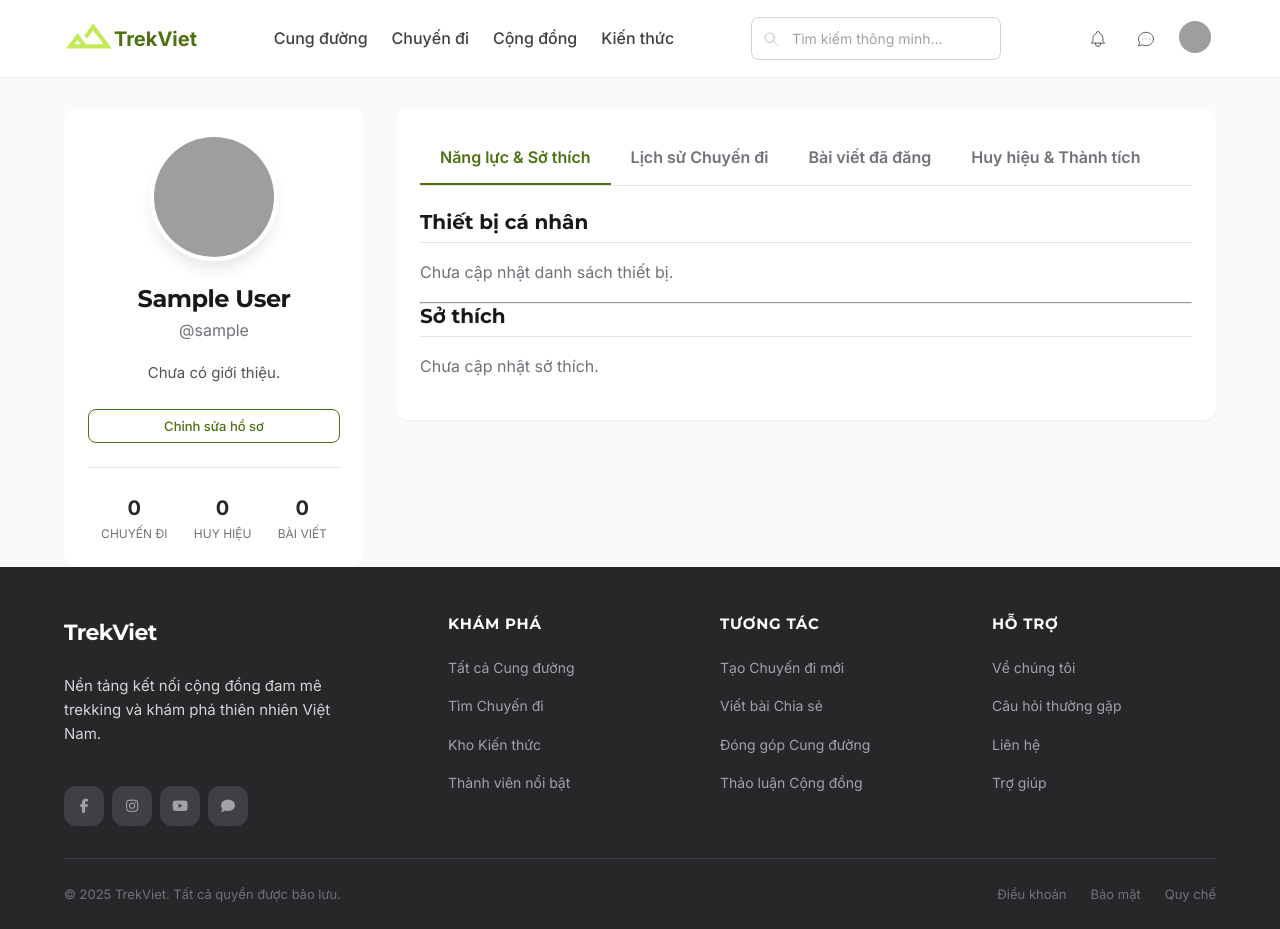
After one commit to PhuongTran2212/trekking-web, a Django app: a page that uses templates/partials/_header_user.html in a window 1280 px wide. The commit adds this page. Run offline with Django 5.2, Linux system fonts and the light colour scheme; the visitor is signed in with stand-in values (Sample User, id 1); data comes from the database, SQL or seed files in the repository; data that the repository does not hold is empty; grey boxes are pictures that could not be loaded.

Commit message:
trang cá nhân

```diff
--- /dev/null
+++ b/accounts/templates/accounts/profile_detail.html
@@ -0,0 +1,152 @@
+{% extends "base.html" %}
+{% load static %}
+
+{% block title %}Hồ sơ của {{ profile_user.username }}{% endblock %}
+
+{% block extra_css %}
+<style>
+    .profile-grid { display: grid; grid-template-columns: 300px 1fr; gap: var(--spacing-xl); margin-top: var(--spacing-xl); }
+    @media (max-width: 768px) { .profile-grid { grid-template-columns: 1fr; } }
+    .profile-sidebar .card-body { text-align: center; }
+    .profile-avatar { width: 128px; height: 128px; border-radius: 50%; object-fit: cover; margin: 0 auto var(--spacing-md); border: 4px solid white; box-shadow: var(--shadow-lg); }
+    .profile-name { font-family: var(--font-heading); font-size: 1.5rem; margin-bottom: var(--spacing-xs); }
+    .profile-username { color: var(--gray-500); margin-bottom: var(--spacing-md); }
+    .profile-bio { font-size: 0.9375rem; color: var(--gray-600); margin-bottom: var(--spacing-lg); line-height: 1.6; }
+    .profile-stats { display: flex; justify-content: space-around; border-top: 1px solid var(--gray-200); padding-top: var(--spacing-lg); margin-top: var(--spacing-lg); }
+    .stat-item .value { font-size: 1.25rem; font-weight: 700; }
+    .stat-item .label { font-size: 0.75rem; color: var(--gray-500); text-transform: uppercase; }
+    .profile-tabs { display: flex; border-bottom: 1px solid var(--gray-200); margin-bottom: var(--spacing-lg); flex-wrap: wrap; }
+    .tab-link { padding: 0.75rem 1.25rem; font-weight: 600; color: var(--gray-500); cursor: pointer; border-bottom: 2px solid transparent; transition: all var(--transition-fast); }
+    .tab-link:hover { color: var(--primary-dark); }
+    .tab-link.active { color: var(--primary-dark); border-bottom-color: var(--primary-dark); }
+    .tab-content { display: none; }
+    .tab-content.active { display: block; animation: fadeInUp 0.5s ease; }
+    .activity-list .activity-item { padding: var(--spacing-md) 0; border-bottom: 1px solid var(--gray-100); }
+    .activity-list .activity-item:last-child { border-bottom: none; }
+    .badge-grid { display: grid; grid-template-columns: repeat(auto-fill, minmax(120px, 1fr)); gap: var(--spacing-md); }
+    .badge-item { text-align: center; padding: var(--spacing-md); background-color: var(--gray-50); border-radius: var(--radius-lg); }
+    .badge-item img { width: 64px; height: 64px; margin-bottom: var(--spacing-sm); }
+    .badge-item .name { font-weight: 600; font-size: 0.875rem; }
+    .badge-item .date { font-size: 0.75rem; color: var(--gray-500); }
+    .section-title { font-family: var(--font-heading); font-size: 1.25rem; margin-bottom: var(--spacing-md); padding-bottom: var(--spacing-sm); border-bottom: 1px solid var(--gray-200); }
+    .equipment-list .item { display: flex; justify-content: space-between; padding: var(--spacing-sm) 0; }
+    .equipment-list .item-name { font-weight: 500; }
+    .equipment-list .item-note { font-size: 0.875rem; color: var(--gray-500); margin-left: var(--spacing-sm); }
+    .interests-list { display: flex; flex-wrap: wrap; gap: var(--spacing-sm); }
+</style>
+{% endblock %}
+
+{% block content %}
+<div class="container">
+    <div class="profile-grid">
+        <!-- CỘT BÊN TRÁI: THÔNG TIN CÁ NHÂN -->
+        <aside class="profile-sidebar">
+            <div class="card">
+                <div class="card-body">
+
+                    <!-- =================================================== -->
+                    <!-- === THAY ĐỔI CHÍNH NẰM Ở DÒNG NÀY === -->
+                    <!-- Chúng ta sử dụng thuộc tính .avatar_url đã tạo trong model, hoặc .anh_dai_dien.url -->
+                    <img src="{{ profile_user.taikhoanhoso.avatar_url }}" alt="Avatar of {{ profile_user.username }}" class="profile-avatar">
+                    <!-- =================================================== -->
+
+                    <h1 class="profile-name">{{ profile_user.get_full_name|default:profile_user.username }}</h1>
+                    <p class="profile-username">@{{ profile_user.username }}</p>
+
+                    {% if profile_user.taikhoanhoso.tinh_thanh %}
+                    <p class="text-sm text-muted d-flex align-center justify-center gap-1">
+                        <svg xmlns="http://www.w3.org/2000/svg" viewBox="0 0 20 20" fill="currentColor" style="width: 16px; height: 16px;"><path fill-rule="evenodd" d="M9.69 18.933l.003.001C9.89 19.02 10 19 10 19s.11.02.308-.066l.002-.001.006-.003.018-.008a5.741 5.741 0 00.281-.14c.186-.1.4-.223.654-.369.254-.145.532-.3.81-.468.277-.17.566-.35.85-.546l.122-.087a35.33 35.33 0 001.291-1.011c.424-.38.815-.792 1.158-1.245.343-.453.64-1. .886-1.465A9.416 9.416 0 0015 8.5a5 5 0 00-10 0c0 .98.22 1.923.622 2.774.246.465.543.912.886 1.465.343.453.734.865 1.158 1.245a35.33 35.33 0 001.291 1.011l.122.087c.285.196.573.375.85.546.278.168.556.323.81.468.254.146.468.269.654.369a5.741 5.741 0 00.28.14l.019.008.006.003zM10 11.25a2.75 2.75 0 100-5.5 2.75 2.75 0 000 5.5z" clip-rule="evenodd" /></svg>
+                        {{ profile_user.taikhoanhoso.tinh_thanh.ten }}
+                    </p>
+                    {% endif %}
+                    {% if is_own_profile and profile_user.taikhoanhoso.sdt %}
+<p class="text-sm text-muted d-flex align-center justify-center gap-1 mt-2">
+    <svg xmlns="http://www.w3.org/2000/svg" viewBox="0 0 20 20" fill="currentColor" style="width: 16px; height: 16px;">
+        <path d="M2 3.5A1.5 1.5 0 013.5 2h1.148a1.5 1.5 0 011.465 1.175l.716 3.223a1.5 1.5 0 01-1.052 1.767l-.933.267c-.41.117-.643.555-.48.95a11.542 11.542 0 006.254 6.254c.395.163.833-.07.95-.48l.267-.933a1.5 1.5 0 011.767-1.052l3.223.716A1.5 1.5 0 0118 15.352V16.5a1.5 1.5 0 01-1.5 1.5h-1.5A13.5 13.5 0 012 3.5z" />
+    </svg>
+    {{ profile_user.taikhoanhoso.sdt }}
+</p>
+{% endif %}
+                    <p class="profile-bio">{{ profile_user.taikhoanhoso.gioi_thieu|default:"Chưa có giới thiệu."|linebreaksbr }}</p>
+
+                    {% if is_own_profile %}
+                        <a href="{% url 'accounts:profile-update' %}" class="btn btn-outline btn-sm" style="width: 100%;">Chỉnh sửa hồ sơ</a>
+                    {% else %}
+                        <a href="#" class="btn btn-primary btn-sm" style="width: 100%;">Nhắn tin</a>
+                    {% endif %}
+
+                    <div class="profile-stats">
+                         <div class="stat-item"><div class="value">{{ trips_joined.count }}</div><div class="label">Chuyến đi</div></div>
+                         <div class="stat-item"><div class="value">{{ badges_earned.count }}</div><div class="label">Huy hiệu</div></div>
+                         <div class="stat-item"><div class="value">{{ posts_created.count }}</div><div class="label">Bài viết</div></div>
+                    </div>
+                </div>
+            </div>
+        </aside>
+
+        <!-- CỘT BÊN PHẢI: CÁC HOẠT ĐỘNG -->
+        <section class="profile-main">
+            <div class="card"><div class="card-body">
+                <nav class="profile-tabs">
+                    <div class="tab-link active" data-tab="cv">Năng lực & Sở thích</div>
+                    <div class="tab-link" data-tab="trips">Lịch sử Chuyến đi</div>
+                    <div class="tab-link" data-tab="posts">Bài viết đã đăng</div>
+                    <div class="tab-link" data-tab="badges">Huy hiệu & Thành tích</div>
+                </nav>
+
+                <div id="cv" class="tab-content active">
+                    <h4 class="section-title">Thiết bị cá nhân</h4>
+                    {% if personal_equipment %}<div class="equipment-list">
+                        {% for item in personal_equipment %}
+                        <div class="item">
+                            <div class="item-name">{{ item.vat_dung.ten }} {% if item.so_luong > 1 %}<span class="badge badge-primary">x{{ item.so_luong }}</span>{% endif %}</div>
+                            <div class="item-note">{{ item.ghi_chu }}</div>
+                        </div>
+                        {% endfor %}
+                    </div>{% else %}<p class="text-muted">Chưa cập nhật danh sách thiết bị.</p>{% endif %}
+                    <hr class="my-4"><h4 class="section-title">Sở thích</h4>
+                    {% if user_interests %}<div class="interests-list">
+                        {% for interest in user_interests %}<span class="badge badge-success">{{ interest.the.ten }}</span>{% endfor %}
+                    </div>{% else %}<p class="text-muted">Chưa cập nhật sở thích.</p>{% endif %}
+                </div>
+                <div id="trips" class="tab-content"><div class="activity-list">
+                    {% for membership in trips_joined %}<div class="activity-item">
+                        <h5 class="card-title mb-1"><a href="#">{{ membership.chuyen_di.ten_chuyen_di }}</a></h5>
+                        <p class="text-sm text-muted mb-0">Khởi hành: {{ membership.chuyen_di.ngay_bat_dau|date:"d/m/Y" }} - Cung đường: {{ membership.chuyen_di.cung_duong.ten }}</p>
+                    </div>{% empty %}<p class="text-muted text-center py-5">Chưa tham gia chuyến đi nào.</p>{% endfor %}
+                </div></div>
+                <div id="posts" class="tab-content"><div class="activity-list">
+                    {% for post in posts_created %}<div class="activity-item">
+                        <h5 class="card-title mb-1"><a href="#">{{ post.tieu_de }}</a></h5>
+                        <p class="text-sm text-muted mb-0">Đã đăng vào {{ post.ngay_dang|date:"d/m/Y" }}</p>
+                    </div>{% empty %}<p class="text-muted text-center py-5">Chưa đăng bài viết nào.</p>{% endfor %}
+                </div></div>
+                <div id="badges" class="tab-content">
+                    <div class="badge-grid">
+                        {% for user_badge in badges_earned %}<div class="badge-item">
+                            <img src="{{ user_badge.huy_hieu.anh_huy_hieu|default:'/static/images/default_badge.png' }}" alt="{{ user_badge.huy_hieu.ten }}">
+                            <div class="name">{{ user_badge.huy_hieu.ten }}</div>
+                            <div class="date">{{ user_badge.ngay_dat_duoc|date:"d/m/Y" }}</div>
+                        </div>{% empty %}<p class="text-muted text-center py-5" style="grid-column: 1 / -1;">Chưa đạt được huy hiệu nào.</p>{% endfor %}
+                    </div>
+                    <hr class="my-4">
+                    <h5 class="text-center">Điểm thưởng: <span class="text-primary font-bold text-xl">{{ profile_user.taikhoanhoso.diem_thuong }}</span></h5>
+                </div>
+            </div></div>
+        </section>
+    </div>
+</div>
+<script>
+document.addEventListener('DOMContentLoaded', function () {
+    document.querySelectorAll('.tab-link').forEach(link => {
+        link.addEventListener('click', () => {
+            const tabId = link.getAttribute('data-tab');
+            document.querySelectorAll('.tab-link').forEach(item => item.classList.remove('active'));
+            document.querySelectorAll('.tab-content').forEach(item => item.classList.remove('active'));
+            link.classList.add('active');
+            document.getElementById(tabId).classList.add('active');
+        });
+    });
+});
+</script>
+{% endblock %}
--- a/accounts/urls.py
+++ b/accounts/urls.py
@@ -2,12 +2,24 @@
 
 from django.urls import path
 from django.contrib.auth import views as auth_views
-from .views import dang_ky_view, CustomLoginView
+from .views import (
+    dang_ky_view,
+    CustomLoginView,
+    profile_view,
+    profile_update_view,
+    delete_equipment_view
+)
 
 app_name = 'accounts'
 
 urlpatterns = [
+    # URLs xác thực
     path('dang-ky/', dang_ky_view, name='dang-ky'),
     path('dang-nhap/', CustomLoginView.as_view(), name='dang-nhap'),
     path('dang-xuat/', auth_views.LogoutView.as_view(next_page='/'), name='dang-xuat'),
+
+    # URLs cho Profile
+    path('ho-so/<str:username>/', profile_view, name='profile-detail'),
+    path('cai-dat/', profile_update_view, name='profile-update'),
+    path('cai-dat/xoa-thiet-bi/<int:pk>/', delete_equipment_view, name='equipment-delete'),
 ]
--- a/accounts/views.py
+++ b/accounts/views.py
@@ -1,20 +1,48 @@
 # accounts/views.py
 
-from django.shortcuts import render, redirect
+import json
+from django.shortcuts import render, redirect, get_object_or_404
 from django.contrib import messages
 from django.contrib.auth import login
 from django.contrib.auth.views import LoginView
-from .forms import DangKyForm
+from django.contrib.auth.decorators import login_required
 from django.urls import reverse_lazy
+from django.contrib.auth.models import User
+from django.http import HttpResponseForbidden
+from django.db import transaction
 
-# Thêm một view cho trang chủ
+# Import Models
+from trips.models import ChuyenDiThanhVien
+from gamification.models import GameHuyHieuNguoiDung
+from community.models import CongDongBaiViet
+from .models import TaiKhoanThietBiCaNhan, TaiKhoanSoThichNguoiDung
+from core.models import The
+
+# Import Forms
+from .forms import (
+    DangKyForm,
+    UserUpdateForm,
+    ProfileUpdateForm,
+    InterestsUpdateForm,
+    EquipmentForm
+)
+
+# ===================================================
+# === CÁC VIEW CƠ BẢN ĐÃ ĐƯỢC THÊM LẠI VÀO ĐÂY ===
+# ===================================================
+
 def home_view(request):
+    """
+    View cho trang chủ.
+    """
     return render(request, 'home.html')
 
 def dang_ky_view(request):
+    """
+    View xử lý việc đăng ký tài khoản.
+    """
     if request.user.is_authenticated:
-        return redirect('home') # Nếu đã đăng nhập, về trang chủ
-
+        return redirect('home')
     if request.method == 'POST':
         form = DangKyForm(request.POST)
         if form.is_valid():
@@ -29,22 +57,131 @@ def dang_ky_view(request):
     return render(request, 'accounts/dang_ky.html', {'form': form})
 
 class CustomLoginView(LoginView):
+    """
+    View xử lý việc đăng nhập.
+    """
     template_name = 'accounts/dang_nhap.html'
     redirect_authenticated_user = True
 
-
     def get_success_url(self):
         user = self.request.user
-        messages.success(self.request, f"Đăng nhập thành công! Chào mừng trở lại, {user.username}.")
-
-        # Nếu user là staff/admin, chuyển hướng đến trang Dashboard
+        messages.success(self.request, f"Đăng nhập thành công! Chào mừng, {user.username}.")
         if user.is_staff:
             return reverse_lazy('admin_dashboard')
-
-        # THAY ĐỔI TẠI ĐÂY: Nếu là người dùng thường, chuyển hướng về trang chủ
         else:
             return reverse_lazy('home')
 
     def form_invalid(self, form):
         messages.error(self.request, "Tên đăng nhập hoặc mật khẩu không đúng.")
         return super().form_invalid(form)
+
+# ===================================================
+# === CÁC VIEW CHO CHỨC NĂNG PROFILE ===
+# ===================================================
+
+@login_required
+def profile_view(request, username):
+    """
+    View hiển thị trang hồ sơ chi tiết (CV Trekking).
+    """
+    profile_user = get_object_or_404(User, username=username)
+    trips_joined = ChuyenDiThanhVien.objects.filter(user=profile_user, trang_thai_tham_gia='Đã duyệt').order_by('-chuyen_di__ngay_bat_dau')
+    badges_earned = GameHuyHieuNguoiDung.objects.filter(user=profile_user).order_by('-ngay_dat_duoc')
+    posts_created = CongDongBaiViet.objects.filter(tac_gia=profile_user)
+    personal_equipment = TaiKhoanThietBiCaNhan.objects.filter(user=profile_user).select_related('vat_dung')
+    user_interests = TaiKhoanSoThichNguoiDung.objects.filter(user=profile_user).select_related('the')
+    is_own_profile = request.user == profile_user
+    context = {
+        'profile_user': profile_user, 'trips_joined': trips_joined,
+        'badges_earned': badges_earned, 'posts_created': posts_created,
+        'personal_equipment': personal_equipment, 'user_interests': user_interests,
+        'is_own_profile': is_own_profile,
+    }
+    return render(request, 'accounts/profile_detail.html', context)
+
+@login_required
+def profile_update_view(request):
+    """
+    View xử lý việc cập nhật hồ sơ cá nhân.
+    """
+    user = request.user
+    profile = user.taikhoanhoso
+
+    if request.method == 'POST':
+        form_type = request.POST.get('form_type')
+
+        if form_type == 'basic_info':
+            user_form = UserUpdateForm(request.POST, instance=user)
+            profile_form = ProfileUpdateForm(request.POST, request.FILES, instance=profile)
+            if user_form.is_valid() and profile_form.is_valid():
+                user_form.save()
+                profile_form.save()
+                messages.success(request, 'Cập nhật thông tin chung thành công!')
+                return redirect('accounts:profile-update')
+
+        elif form_type == 'interests':
+            interests_form = InterestsUpdateForm(request.POST)
+            if interests_form.is_valid():
+                interests_json_string = interests_form.cleaned_data.get('interests', '[]')
+                try:
+                    interests_data = json.loads(interests_json_string)
+                    interest_names = [item['value'] for item in interests_data]
+
+                    with transaction.atomic():
+                        TaiKhoanSoThichNguoiDung.objects.filter(user=user).delete()
+                        new_interests = []
+                        for name in interest_names:
+                            the_obj, _ = The.objects.get_or_create(ten=name, defaults={'slug': name.lower().replace(' ', '-')})
+                            new_interests.append(TaiKhoanSoThichNguoiDung(user=user, the=the_obj))
+                        TaiKhoanSoThichNguoiDung.objects.bulk_create(new_interests)
+                    messages.success(request, 'Cập nhật sở thích thành công!')
+                except json.JSONDecodeError:
+                    messages.error(request, 'Dữ liệu sở thích không hợp lệ.')
+                return redirect('accounts:profile-update')
+
+        elif form_type == 'add_equipment':
+            equipment_form = EquipmentForm(request.POST)
+            if equipment_form.is_valid():
+                obj, created = TaiKhoanThietBiCaNhan.objects.update_or_create(
+                    user=user, vat_dung=equipment_form.cleaned_data['vat_dung'],
+                    defaults={
+                        'so_luong': equipment_form.cleaned_data['so_luong'],
+                        'ghi_chu': equipment_form.cleaned_data['ghi_chu']
+                    }
+                )
+                msg = f'Đã thêm "{obj.vat_dung.ten}".' if created else f'Đã cập nhật "{obj.vat_dung.ten}".'
+                messages.success(request, msg)
+                return redirect('accounts:profile-update')
+
+    user_form = UserUpdateForm(instance=user)
+    profile_form = ProfileUpdateForm(instance=profile)
+    all_tags_list = list(The.objects.values_list('ten', flat=True))
+    current_user_tags = TaiKhoanSoThichNguoiDung.objects.filter(user=user).select_related('the')
+    current_user_tags_json = json.dumps([{'value': item.the.ten} for item in current_user_tags])
+    interests_form = InterestsUpdateForm(initial={'interests': current_user_tags_json})
+    equipment_form = EquipmentForm()
+    personal_equipment = TaiKhoanThietBiCaNhan.objects.filter(user=user).select_related('vat_dung')
+
+    context = {
+        'user_form': user_form, 'profile_form': profile_form,
+        'interests_form': interests_form, 'equipment_form': equipment_form,
+        'personal_equipment': personal_equipment,
+        'all_tags_whitelist': json.dumps(all_tags_list),
+        'current_user_tags_json': current_user_tags_json,
+    }
+    return render(request, 'accounts/profile_update.html', context)
+
+@login_required
+def delete_equipment_view(request, pk):
+    """
+    View xử lý việc xóa một món đồ trong kho cá nhân.
+    """
+    if request.method != 'POST':
+        return HttpResponseForbidden("Method not allowed")
+    equipment_item = get_object_or_404(TaiKhoanThietBiCaNhan, pk=pk)
+    if equipment_item.user != request.user:
+        return HttpResponseForbidden("Bạn không có quyền thực hiện hành động này.")
+    item_name = equipment_item.vat_dung.ten
+    equipment_item.delete()
+    messages.success(request, f'Đã xóa "{item_name}" khỏi kho đồ của bạn.')
+    return redirect('accounts:profile-update')
--- a/templates/partials/_header_user.html
+++ b/templates/partials/_header_user.html
@@ -4,7 +4,9 @@
     <div class="navbar-container">
         <!-- Logo & Brand -->
 <a href="{% url 'home' %}" class="navbar-brand">
-            <img src="{% static 'images/logo.png' %}" alt="TrekViet Logo">
+  <svg viewBox="0 0 24 24" width="40" height="40" xmlns="http://www.w3.org/2000/svg" style="vertical-align: middle; margin-top: -5px;">
+    <path fill="#4D7111" d="M14 6l-4.22 5.63 1.25 1.67L14 9.33 19 16h-8.46l-4.01-5.37L1 18h22L14 6zM5 16l1.52-2.03L8.04 16H5z"/>
+  </svg>
   TrekViet
 </a>
 
@@ -75,7 +77,7 @@
             <!-- Profile Menu -->
             <div class="dropdown">
                 <button class="btn btn-ghost p-1">
-                    <img src="{% static 'images/default_avatar.png' %}"
+                   <img src="{{ user.taikhoanhoso.avatar_url }}"
      alt="{{ user.username }}"
      class="rounded-full"
      style="width: 32px; height: 32px; object-fit: cover;">
@@ -85,7 +87,8 @@
                         <div class="font-semibold">{{ user.first_name }} {{ user.last_name }}</div>
                         <div class="text-sm text-muted">@{{ user.username }}</div>
                     </div>
-                    <a href="#">Profile của tôi</a>
+                    <!-- SỬA DÒNG NÀY -->
+                    <a href="{% url 'accounts:profile-detail' username=user.username %}">Profile của tôi</a>
                     <a href="#">Cài đặt tài khoản</a>
                     <a href="#">Huy hiệu & thành tích</a>
                                         <!-- =================================================== -->
--- a/trekking_project/settings.py
+++ b/trekking_project/settings.py
@@ -13,6 +13,8 @@ SECRET_KEY = 'django-insecure-Thanh7778' # Giữ nguyên key tự tạo của d
 DEBUG = True
 
 ALLOWED_HOSTS = []
+MEDIA_URL = '/media/'
+MEDIA_ROOT = BASE_DIR / 'media'
 
 
 # Application definition
@@ -105,9 +107,9 @@ USE_TZ = True
 STATIC_URL = '/static/'
 STATICFILES_DIRS = [os.path.join(BASE_DIR, 'static')]
 
-# Media files (User uploaded content)
+# Cấu hình cho file media do người dùng upload
 MEDIA_URL = '/media/'
-MEDIA_ROOT = os.path.join(BASE_DIR, 'media')
+MEDIA_ROOT = BASE_DIR / 'media'
 
 # Default primary key field type
 DEFAULT_AUTO_FIELD = 'django.db.models.BigAutoField'
--- a/trekking_project/urls.py
+++ b/trekking_project/urls.py
@@ -4,6 +4,10 @@ from django.conf import settings
 from django.conf.urls.static import static
 from core import views as core_views
 from accounts.views import home_view
+# --- THÊM CÁC DÒNG NÀY ---
+from django.conf import settings
+from django.conf.urls.static import static
+# -------------------------
 
 urlpatterns = [
     path('admin/', admin.site.urls),
```
Also changed, not shown: accounts/forms.py (+46 -1 lines), accounts/models.py (+24 -1 lines), accounts/templates/accounts/partials/_equipment_manager.html (added, +42 -0 lines), accounts/templates/accounts/profile_update.html (added, +145 -0 lines), templates/partials/_form_field_class_filter.html (added, +16 -0 lines), accounts/migrations/0003_taikhoanhoso_tinh_thanh.py (added), media/avatars/OIP.mT7OUzhRb2dUpycze324jgHaJQ.jpeg (added). Lines whose indentation alone changed are shown as unchanged.
